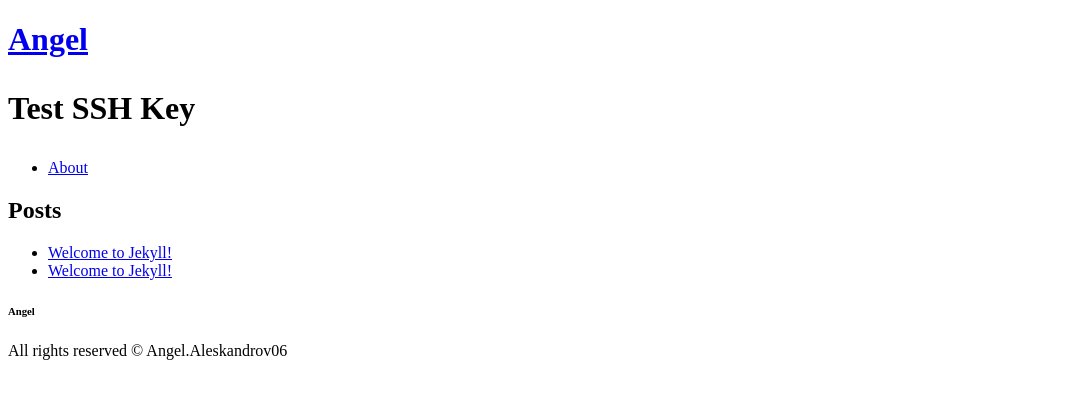
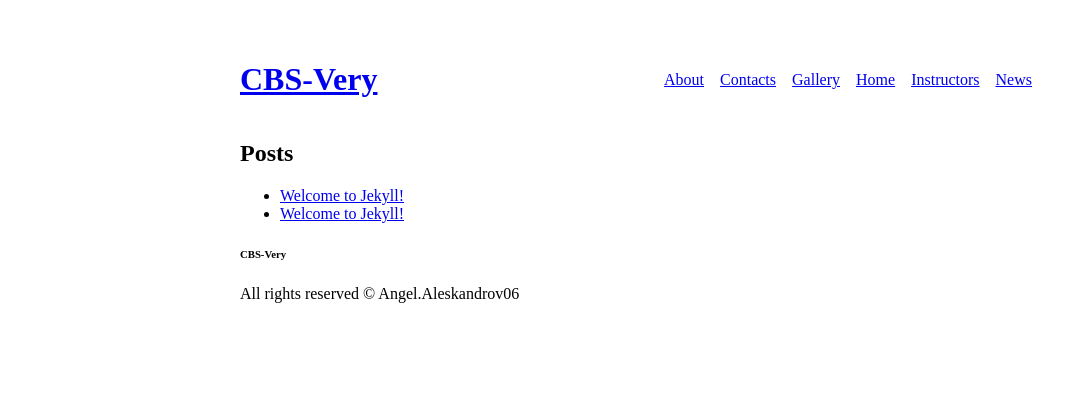
Before and after one commit to angel-aleksandrov06/SoftUni-jekyll-CBS-Very, a Jekyll site: the page built from index.html, in a window 1280 px wide. Shown: the top 399 px of the page, without its empty margins (0-1087 px from the left). Built offline with Jekyll 4.4.1, drawn with Linux system fonts in a browser that asks for light colours.

Commit message:
Add contancts, gallery, home, news,instructiors

```diff
--- a/_config.yml
+++ b/_config.yml
@@ -13,13 +13,13 @@
 # you will see them accessed via {{ site.title }}, {{ site.email }}, and so on.
 # You can create any custom variable you would like, and they will be accessible
 # in the templates via {{ site.myvariable }}.
-title: Angel
-email: angel.aleksandrov06@gmail.com
+title: CBS-Very
+email: CBS-Very@gmail.com
 description: I am on Hollyday!
 baseurl: "" # the subpath of your site, e.g. /blog
 url: "" # the base hostname & protocol for your site, e.g. http://example.com
-twitter_username: angel.aleksandrov06
-github_username:  angel.aleksandrov06
+twitter_username: CBS-Very
+github_username: CBS-Very
 
 # Build settings
 markdown: kramdown
--- a/_layouts/main.html
+++ b/_layouts/main.html
@@ -16,7 +16,6 @@
 
             <h1 class="site-title">
                 <a href="/">{{site.title}}</a>
-                <p> Test SSH Key</p>
             </h1>
 
             <nav>
--- a/css/site.css
+++ b/css/site.css
@@ -1,2 +1,23 @@
-body {
+.site {
+    max-width: 50rem;
+    margin: 0 auto;
+    padding: 2rem;
 }
+
+.site-header {
+    display: flex;
+    align-items: center;
+}
+
+.site-header nav {
+    margin-left: auto;
+}
+
+.site-header nav ul {
+    display: flex;
+}
+
+.site-header li {
+    margin: 0 0.5rem;
+    display: block;
+}
--- /dev/null
+++ b/gallery.html
@@ -0,0 +1,5 @@
+---
+layout: main
+title: Gallery
+permalink: /gallery/
+---
--- /dev/null
+++ b/home.html
@@ -0,0 +1,5 @@
+---
+layout: main
+title: Home
+permalink: /home/
+---
--- /dev/null
+++ b/instructors.html
@@ -0,0 +1,5 @@
+---
+layout: main
+title: Instructors
+permalink: /instructors/
+---
--- /dev/null
+++ b/news.html
@@ -0,0 +1,5 @@
+---
+layout: main
+title: News
+permalink: /news/
+---
```
Also changed, not shown: contacts.html (added, +7 -0 lines).
